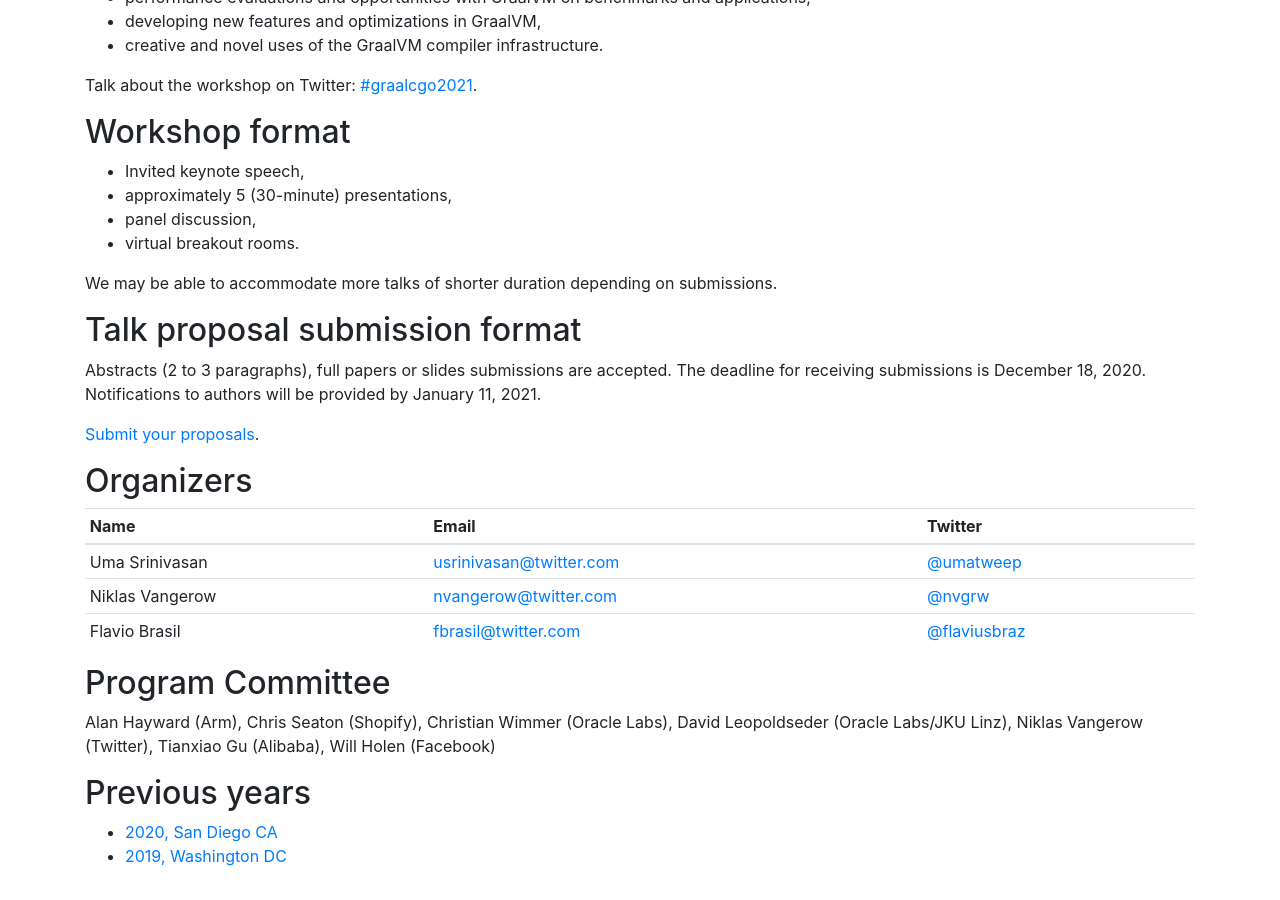
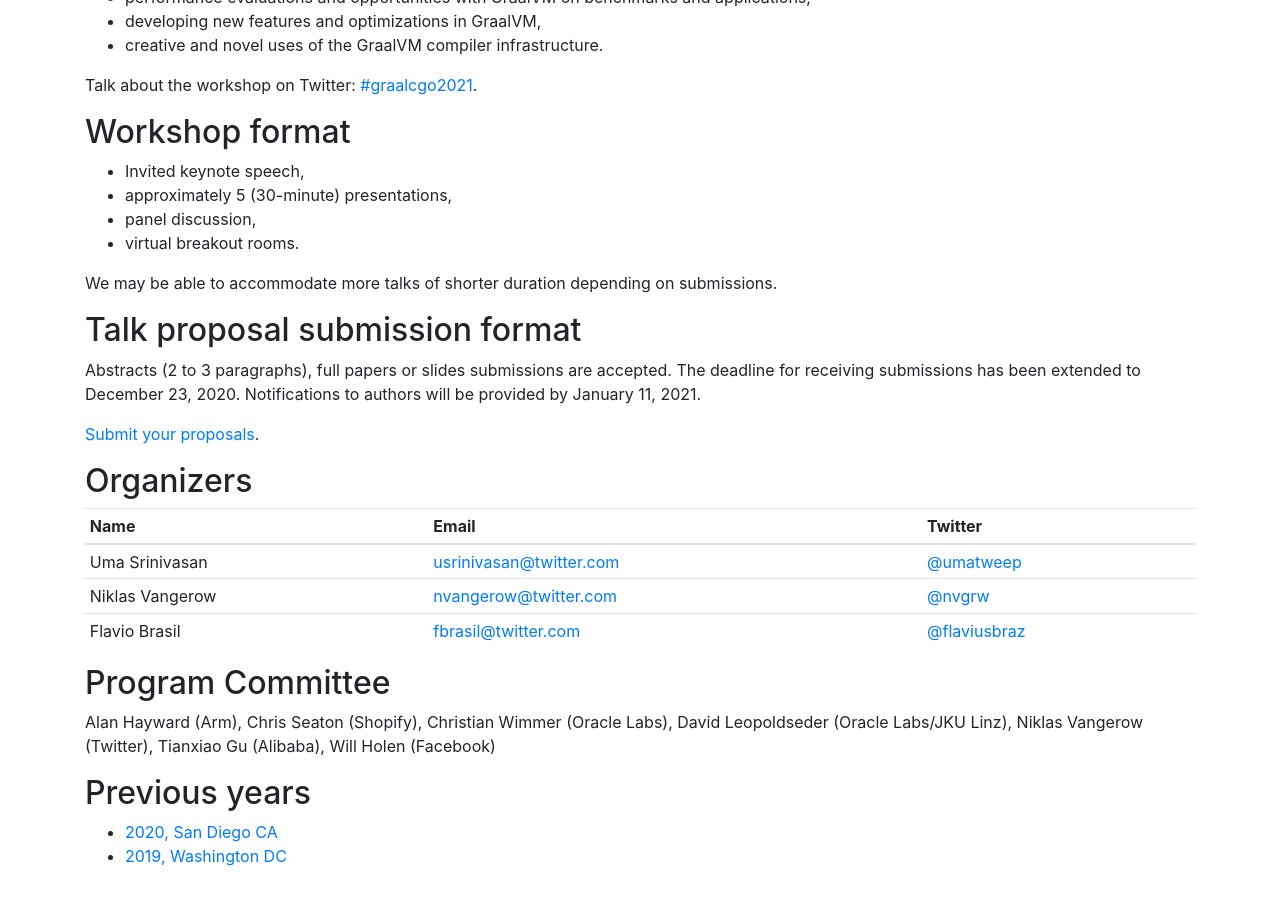
Before and after one commit to graalworkshop/graalworkshop.github.io, a Jekyll site: the page built from 2021/index.md, in a window 1280 px wide and 900 px high, scrolled down 661 px. Built offline with Jekyll 4.4.1, drawn with Linux system fonts in a browser that asks for light colours.

Commit message:
Update index.md
extend submission deadline

```diff
--- a/2021/index.md
+++ b/2021/index.md
@@ -30,7 +30,7 @@ Talk about the workshop on Twitter: [#graalcgo2021](https://twitter.com/search?q
 We may be able to accommodate more talks of shorter duration depending on submissions.
 
 ## Talk proposal submission format
-Abstracts (2 to 3 paragraphs), full papers or slides submissions are accepted. The deadline for receiving submissions is December 18, 2020. Notifications to authors will be provided by January 11, 2021.
+Abstracts (2 to 3 paragraphs), full papers or slides submissions are accepted. The deadline for receiving submissions has been extended to December 23, 2020. Notifications to authors will be provided by January 11, 2021.
 
 [Submit your proposals](https://easychair.org/conferences/?conf=graalcgo2021).
 
```
